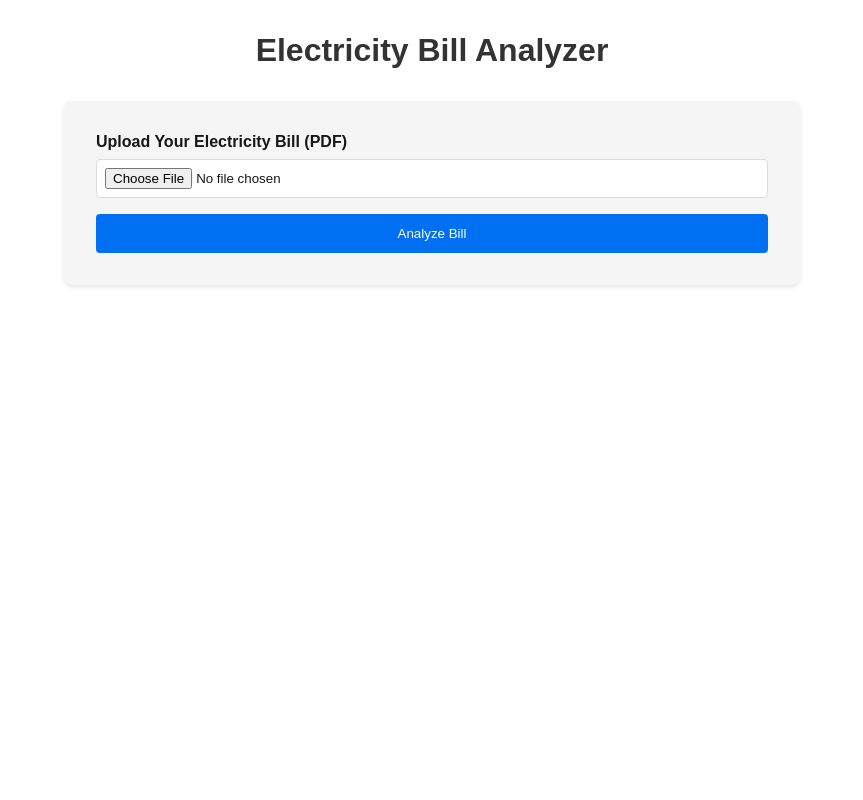
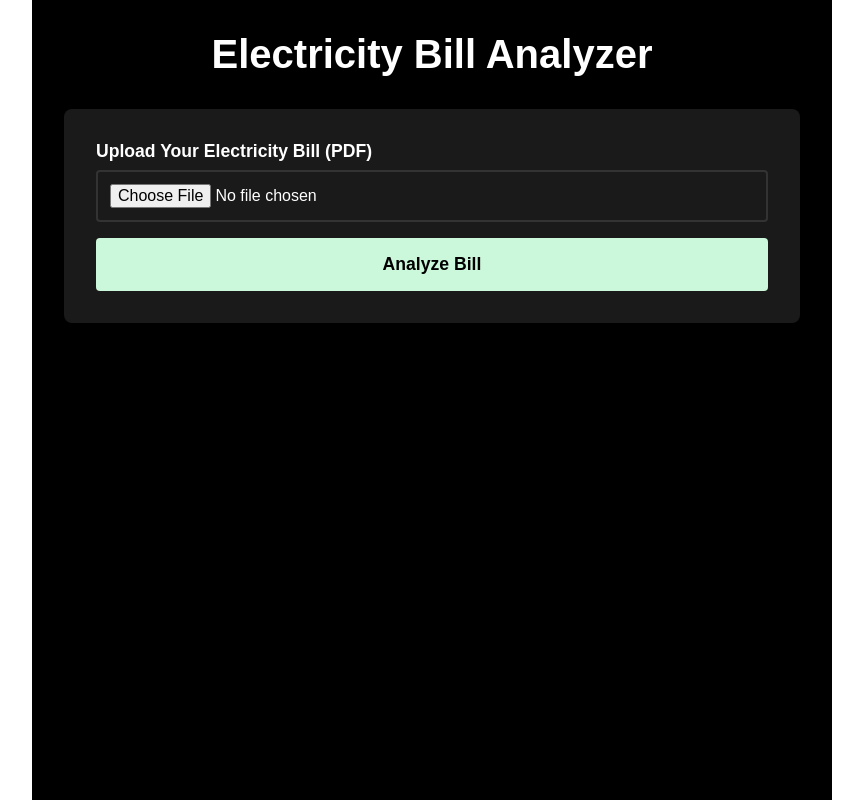
Before and after one commit to magoshady/energy-bill-reader-chatgpt, a Next.js app: page / in a window 1280 px wide. Shown: the whole page, without its empty margins (208-1071 px from the left). Built offline with nearby package versions, Linux system fonts and the light colour scheme.

Commit message:
ChatGPT V3.2

```diff
--- a/pages/index.js
+++ b/pages/index.js
@@ -32,23 +32,22 @@ export default function Home() {
     }
   };
 
-  const extractValue = (text, label) => {
-    const regex = new RegExp(`${label}[\\s:]+([\\d.]+)`, 'i');
-    const match = text.match(regex);
-    return match ? match[1] : 'Not found';
-  };
-
   return (
     <main style={{
       padding: '2rem',
       fontFamily: 'sans-serif',
       maxWidth: '800px',
-      margin: '0 auto'
+      margin: '0 auto',
+      backgroundColor: '#000000',
+      minHeight: '100vh',
+      color: '#ffffff'
     }}>
       <h1 style={{
-        color: '#333',
+        color: '#ffffff',
         marginBottom: '2rem',
-        textAlign: 'center'
+        textAlign: 'center',
+        fontSize: '2.5rem',
+        fontWeight: 'bold'
       }}>
         Electricity Bill Analyzer
       </h1>
@@ -61,13 +60,17 @@ export default function Home() {
           gap: '1rem',
           marginBottom: '2rem',
           padding: '2rem',
-          backgroundColor: '#f5f5f5',
+          backgroundColor: '#1a1a1a',
           borderRadius: '8px',
-          boxShadow: '0 2px 4px rgba(0,0,0,0.1)'
+          boxShadow: '0 4px 6px rgba(0,0,0,0.3)'
         }}
       >
         <div style={{ display: 'flex', flexDirection: 'column', gap: '0.5rem' }}>
-          <label htmlFor="pdf" style={{ fontWeight: 'bold' }}>
+          <label htmlFor="pdf" style={{
+            fontWeight: 'bold',
+            color: '#ffffff',
+            fontSize: '1.1rem'
+          }}>
             Upload Your Electricity Bill (PDF)
           </label>
           <input
@@ -77,10 +80,12 @@ export default function Home() {
             accept=".pdf"
             required
             style={{
-              padding: '0.5rem',
-              border: '1px solid #ddd',
+              padding: '0.75rem',
+              border: '2px solid #333',
               borderRadius: '4px',
-              backgroundColor: 'white'
+              backgroundColor: '#1a1a1a',
+              color: '#ffffff',
+              fontSize: '1rem'
             }}
           />
         </div>
@@ -88,13 +93,20 @@ export default function Home() {
           type="submit"
           disabled={loading}
           style={{
-            padding: '0.75rem 1.5rem',
-            backgroundColor: '#0070f3',
-            color: 'white',
+            padding: '1rem 2rem',
+            backgroundColor: '#CBF7DA',
+            color: '#000000',
             border: 'none',
             borderRadius: '4px',
             cursor: loading ? 'not-allowed' : 'pointer',
-            opacity: loading ? 0.7 : 1
+            opacity: loading ? 0.7 : 1,
+            fontSize: '1.1rem',
+            fontWeight: 'bold',
+            transition: 'all 0.2s ease',
+            ':hover': {
+              transform: 'translateY(-2px)',
+              boxShadow: '0 4px 8px rgba(203, 247, 218, 0.3)'
+            }
           }}
         >
           {loading ? 'Processing...' : 'Analyze Bill'}
@@ -104,10 +116,12 @@ export default function Home() {
       {error && (
         <div style={{
           padding: '1rem',
-          backgroundColor: '#fee2e2',
-          color: '#dc2626',
+          backgroundColor: '#ff4444',
+          color: '#ffffff',
           borderRadius: '4px',
-          marginBottom: '1rem'
+          marginBottom: '1rem',
+          textAlign: 'center',
+          fontWeight: 'bold'
         }}>
           {error}
         </div>
@@ -116,14 +130,16 @@ export default function Home() {
       {result && (
         <div style={{
           padding: '2rem',
-          backgroundColor: 'white',
+          backgroundColor: '#1a1a1a',
           borderRadius: '8px',
-          boxShadow: '0 2px 4px rgba(0,0,0,0.1)'
+          boxShadow: '0 4px 6px rgba(0,0,0,0.3)'
         }}>
           <h2 style={{
-            color: '#333',
+            color: '#ffffff',
             marginBottom: '1.5rem',
-            textAlign: 'center'
+            textAlign: 'center',
+            fontSize: '2rem',
+            fontWeight: 'bold'
           }}>
             Bill Analysis Results
           </h2>
@@ -134,38 +150,85 @@ export default function Home() {
             gap: '1rem'
           }}>
             <div style={{
-              padding: '1rem',
-              backgroundColor: '#f8fafc',
-              borderRadius: '4px',
-              textAlign: 'center'
+              padding: '1.5rem',
+              backgroundColor: '#333333',
+              borderRadius: '8px',
+              textAlign: 'center',
+              transition: 'transform 0.2s ease',
+              ':hover': {
+                transform: 'translateY(-4px)'
+              }
             }}>
-              <h3 style={{ color: '#64748b', marginBottom: '0.5rem' }}>
+              <h3 style={{
+                color: '#CBF7DA',
+                marginBottom: '1rem',
+                fontSize: '1.2rem',
+                fontWeight: 'bold'
+              }}>
                 Average Daily Usage
               </h3>
               <p style={{
-                fontSize: '1.5rem',
+                fontSize: '2rem',
                 fontWeight: 'bold',
-                color: '#1e293b'
+                color: '#ffffff'
               }}>
-                {extractValue(result.content[0].text.value, 'average daily usage')} kWh
+                {result.dailyUsage ? `${result.dailyUsage} kWh` : 'Not found'}
               </p>
             </div>
 
             <div style={{
-              padding: '1rem',
-              backgroundColor: '#f8fafc',
-              borderRadius: '4px',
-              textAlign: 'center'
+              padding: '1.5rem',
+              backgroundColor: '#333333',
+              borderRadius: '8px',
+              textAlign: 'center',
+              transition: 'transform 0.2s ease',
+              ':hover': {
+                transform: 'translateY(-4px)'
+              }
             }}>
-              <h3 style={{ color: '#64748b', marginBottom: '0.5rem' }}>
+              <h3 style={{
+                color: '#CBF7DA',
+                marginBottom: '1rem',
+                fontSize: '1.2rem',
+                fontWeight: 'bold'
+              }}>
                 Average Daily Export
               </h3>
               <p style={{
-                fontSize: '1.5rem',
+                fontSize: '2rem',
                 fontWeight: 'bold',
-                color: '#1e293b'
+                color: '#ffffff'
               }}>
-                {extractValue(result.content[0].text.value, 'average daily export')} kWh
+                {result.dailyExport ? `${result.dailyExport} kWh` : 'Not found'}
+              </p>
+            </div>
+          </div>
+
+          <div style={{ marginTop: '2rem' }}>
+            <h3 style={{
+              color: '#ffffff',
+              marginBottom: '1rem',
+              fontSize: '1.5rem',
+              fontWeight: 'bold'
+            }}>
+              Additional Analysis
+            </h3>
+            <div style={{
+              padding: '1.5rem',
+              backgroundColor: '#333333',
+              borderRadius: '8px',
+              color: '#ffffff'
+            }}>
+              <p style={{ marginBottom: '0.5rem' }}>Daily Usage: {result.dailyUsage} kWh</p>
+              <p style={{ marginBottom: '0.5rem' }}>Daily Export: {result.dailyExport} kWh</p>
+              <p style={{
+                marginTop: '1rem',
+                paddingTop: '1rem',
+                borderTop: '1px solid #444',
+                fontSize: '0.9rem',
+                color: '#aaa'
+              }}>
+                Raw Response: {result.rawResponse}
               </p>
             </div>
           </div>
```
Also changed, not shown: pages/api/upload.js (+11 -5 lines).
